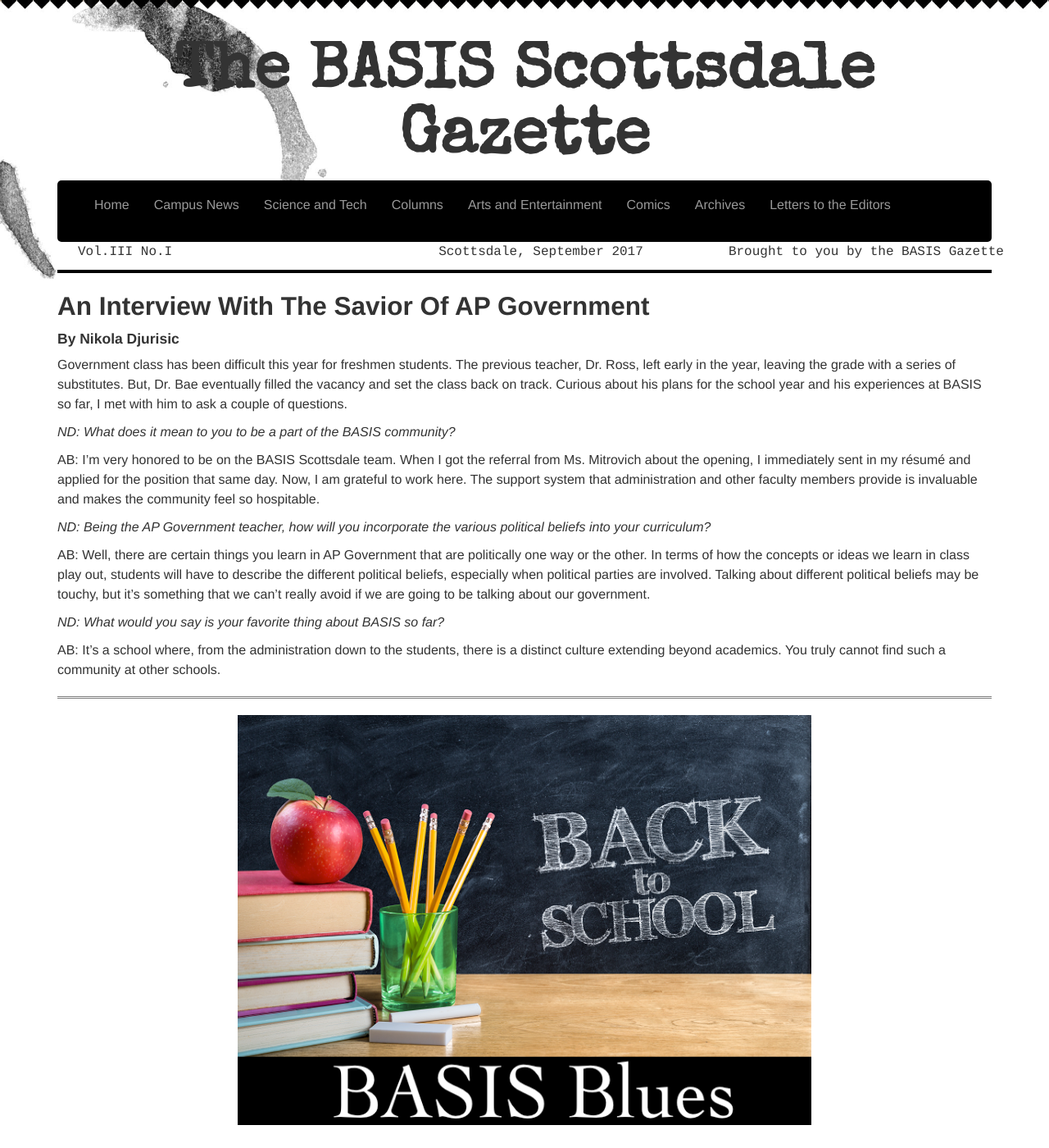
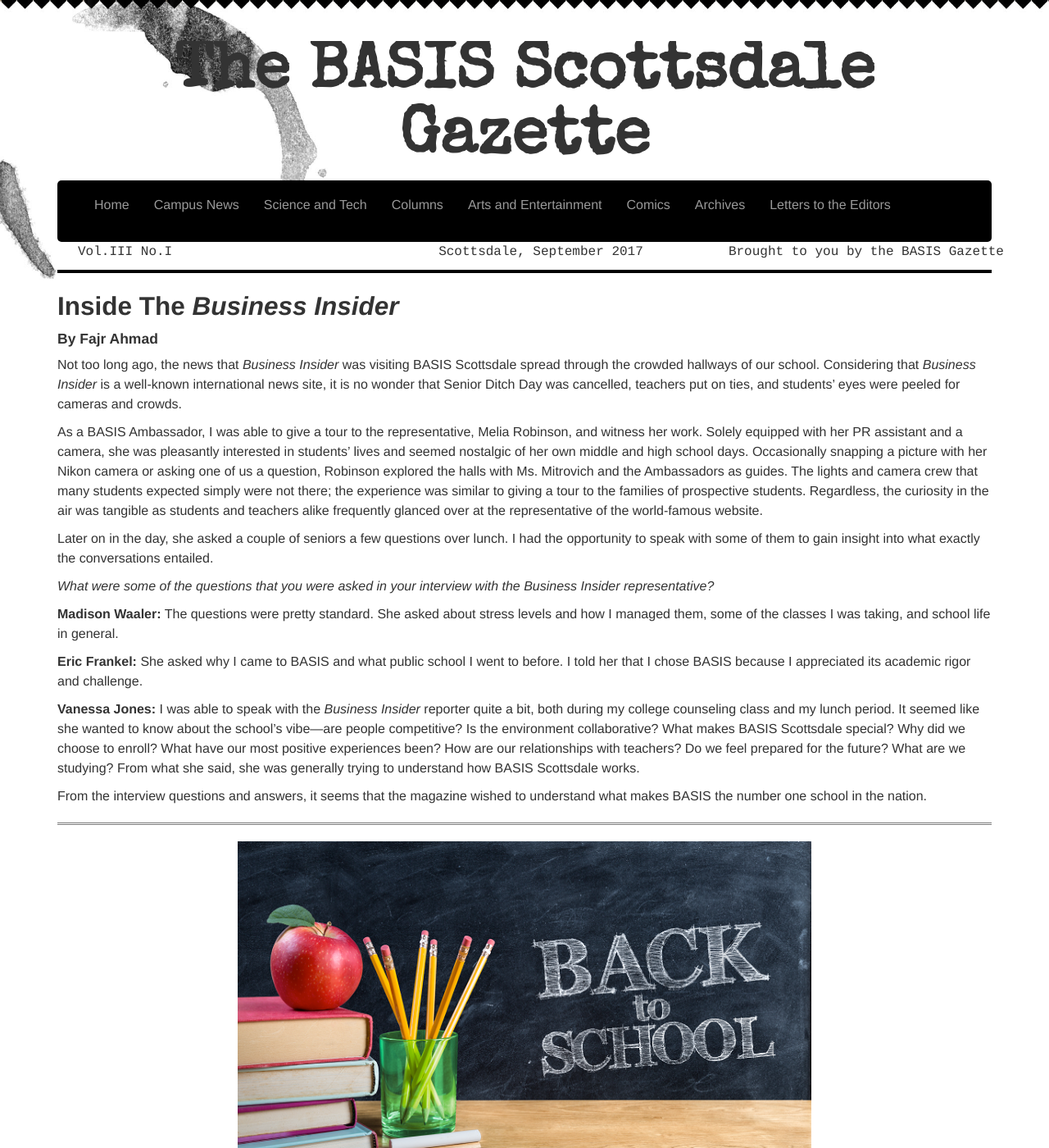
Before and after one commit to Awake99/Awake99.github.io, a Jekyll site: the page built from campus/_posts/2015-11-09-Gov.md, in a window 1280 px wide and 1400 px high. Shown: the whole window at 82% size. Built offline with Jekyll 4.4.1, drawn with Linux system fonts in a browser that asks for light colours; nearby versions of some CDN libraries.

Commit message:
Update 2015-11-09-Gov.md

```diff
--- a/campus/_posts/2015-11-09-Gov.md
+++ b/campus/_posts/2015-11-09-Gov.md
@@ -1,26 +1,28 @@
 ---
 layout: article
 image: /img/2.png
-title: An Interview With The Savior Of AP Government
-excerpt: "Government class has been difficult this year for freshmen students. The previous teacher, Dr. Ross, left early in the year, leaving the grade with a series of substitutes."
+title: Inside The Business Insider
+excerpt: "Not too long ago, the news that Business Insider was visiting BASIS Scottsdale spread through the crowded hallways of our school."
 ---
 
-<h2>An Interview With The Savior Of AP Government </h2>
-<h4>By Nikola Djurisic </h4>
+<h2>Inside The <em>Business Insider</em></h2>
+<h4>By Fajr Ahmad</h4>
 
-Government class has been difficult this year for freshmen students. The previous teacher, Dr. Ross, left early in the year, leaving the grade with a series of substitutes. But, Dr. Bae eventually filled the vacancy and set the class back on track. Curious about his plans for the school year and his experiences at BASIS so far, I met with him to ask a couple of questions.
+Not too long ago, the news that <em>Business Insider</em> was visiting BASIS Scottsdale spread through the crowded hallways of our school. Considering that <em>Business Insider</em> is a well-known international news site, it is no wonder that Senior Ditch Day was cancelled, teachers put on ties, and students’ eyes were peeled for cameras and crowds.
 
-<em>ND: What does it mean to you to be a part of the BASIS community?</em>
+As a BASIS Ambassador, I was able to give a tour to the representative, Melia Robinson, and witness her work. Solely equipped with her PR assistant and a camera, she was pleasantly interested in students’ lives and seemed nostalgic of her own middle and high school days. Occasionally snapping a picture with her Nikon camera or asking one of us a question, Robinson explored the halls with Ms. Mitrovich and the Ambassadors as guides. The lights and camera crew that many students expected simply were not there; the experience was similar to giving a tour to the families of prospective students. Regardless, the curiosity in the air was tangible as students and teachers alike frequently glanced over at the representative of the world-famous website.
 
-AB: I’m very honored to be on the BASIS Scottsdale team. When I got the referral from Ms. Mitrovich about the opening, I immediately sent in my résumé and applied for the position that same day. Now, I am grateful to work here. The support system that administration and other faculty members provide is invaluable and makes the community feel so hospitable.
+Later on in the day, she asked a couple of seniors a few questions over lunch. I had the opportunity to speak with some of them to gain insight into what exactly the conversations entailed.
 
-<em>ND: Being the AP Government teacher, how will you incorporate the various political beliefs into your curriculum?</em>
+<em>What were some of the questions that you were asked in your interview with the Business Insider representative?</em>
 
-AB: Well, there are certain things you learn in AP Government that are politically one way or the other. In terms of how the concepts or ideas we learn in class play out, students will have to describe the different political beliefs, especially when political parties are involved. Talking about different political beliefs may be touchy, but it’s something that we can't really avoid if we are going to be talking about our government.
+<strong>Madison Waaler:</strong> The questions were pretty standard. She asked about stress levels and how I managed them, some of the classes I was taking, and school life in general.
 
-<em>ND: What would you say is your favorite thing about BASIS so far?</em>
+<strong>Eric Frankel:</strong> She asked why I came to BASIS and what public school I went to before. I told her that I chose BASIS because I appreciated its academic rigor and challenge.
 
-AB: It’s a school where, from the administration down to the students, there is a distinct culture extending beyond academics. You truly cannot find such a community at other schools.
+<strong>Vanessa Jones:</strong> I was able to speak with the <em>Business Insider</em> reporter quite a bit, both during my college counseling class and my lunch period. It seemed like she wanted to know about the school’s vibe—are people competitive? Is the environment collaborative? What makes BASIS Scottsdale special? Why did we choose to enroll? What have our most positive experiences been? How are our relationships with teachers? Do we feel prepared for the future? What are we studying? From what she said, she was generally trying to understand how BASIS Scottsdale works.
+
+From the interview questions and answers, it seems that the magazine wished to understand what makes BASIS the number one school in the nation.
 
 <hr style="border-color:#7D7D7D;height:0.5px;">
 <h6></h6>
```
